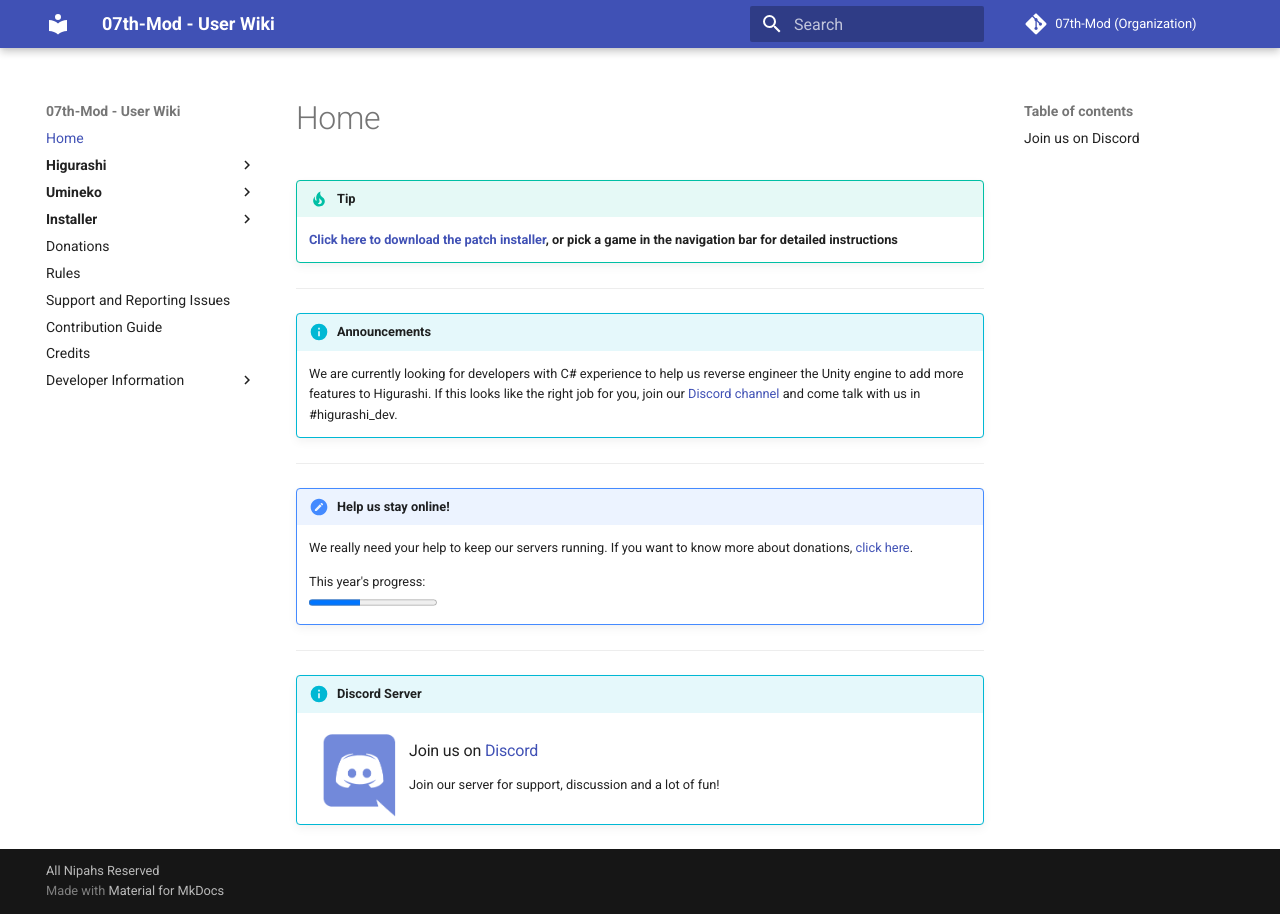
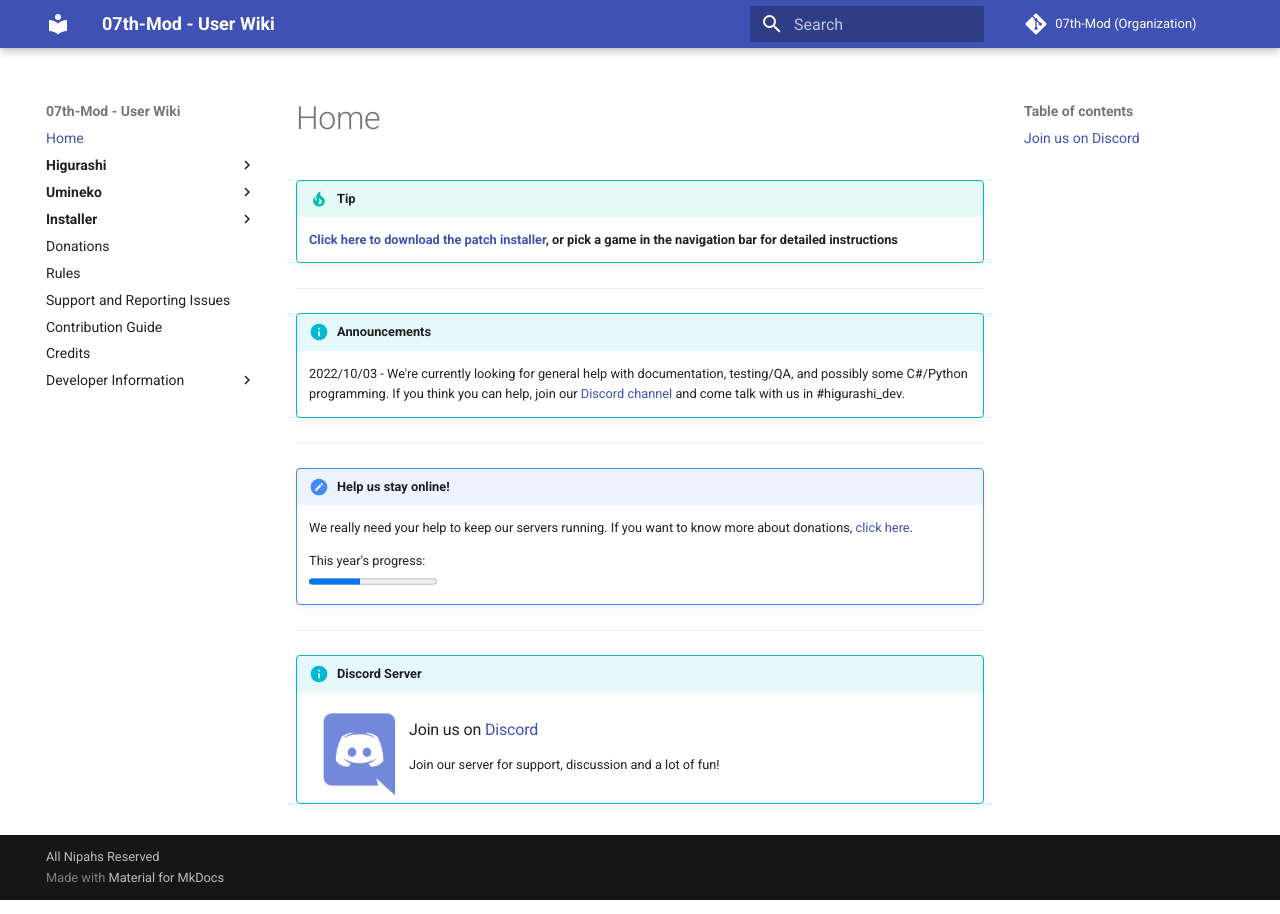
Before and after one commit to 07th-mod/wiki, an MkDocs documentation site: the page built from docs/index.md, in a window 1280 px wide. Built offline with MkDocs 1.6.1 and Material for MkDocs 9.7.7, drawn with Linux system fonts in a browser that asks for light colours.

Commit message:
Update front page announcments

```diff
--- a/docs/index.md
+++ b/docs/index.md
@@ -4,7 +4,7 @@
 ***
 
 !!! info "Announcements"
-    We are currently looking for developers with C# experience to help us reverse engineer the Unity engine to add more features to Higurashi. If this looks like the right job for you, join our [Discord channel](https://discord.gg/pf5VhF9) and come talk with us in #higurashi_dev.
+    2022/10/03 - We're currently looking for general help with documentation, testing/QA, and possibly some C#/Python programming. If you think you can help, join our [Discord channel](https://discord.gg/pf5VhF9) and come talk with us in #higurashi_dev.
 
 ***
 
```
